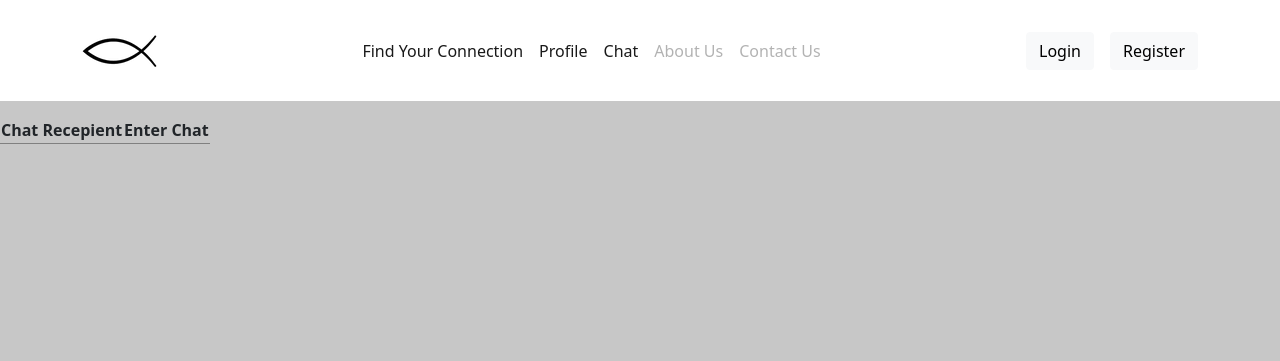
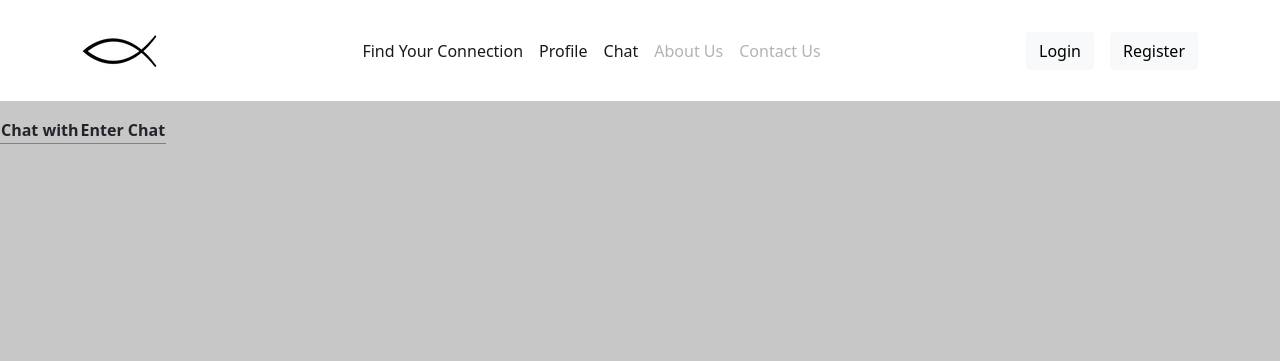
Before and after one commit to chjudge/COMP-442-Project, a Flask app: page /chat/ in a window 1280 px wide. Shown: the top 361 px of the page. Run offline with Flask 2, Linux system fonts and the light colour scheme; data that the repository does not hold is empty; parts of the project's set-up code (start-up, migrations or seed data) failed here and were passed over.

Commit message:
chat page works

```diff
--- a/App.py
+++ b/App.py
@@ -1,3 +1,4 @@
+from operator import or_
 from werkzeug.datastructures import MultiDict
 from werkzeug.utils import secure_filename
 from forms import ProfileForm, RegisterForm, LoginForm, PreferencesForm
@@ -532,12 +533,12 @@ def get_chat_page(other_user_id):
 
 @app.get("/chat/")
 def get_chat_view():
-    chats = ChatLogs.query.filter(ChatLogs.sender == current_user.get_id()).all()
+    # inbox = ChatLogs.query.filter(ChatLogs.recipient == current_user.get_id()).group_by(ChatLogs.sender).all()
+    chats = ChatLogs.query.filter(ChatLogs.sender == current_user.get_id()).group_by(ChatLogs.recipient).all()
     all_users = UserProfile.query.all()
     names = {}
     for user in all_users:
         names[user.id] = user.fname + " " + user.lname
-
     return render_template("chat_view.html", chats = chats, user = current_user, names = names)
 
 def show_logs(it):
--- a/Templates/chat_view.html
+++ b/Templates/chat_view.html
@@ -69,12 +69,12 @@
     <div class="table">
       <table>
         <tr>
-          <th> Chat Recepient </th>
+          <th> Chat with </th>
           <th> Enter Chat </th>
         </tr>
         {% for chat in chats %}
           <tr>
-            <td> Chat with {{names[chat.recipient]}} </td>
+            <td> {{names[chat.recipient]}} </td>
             <td> <a class="btn btn-light ms-3" href="/chat/{{chat.recipient}}"> Chat </a> </td>
           </tr>
         {% endfor %}
```
